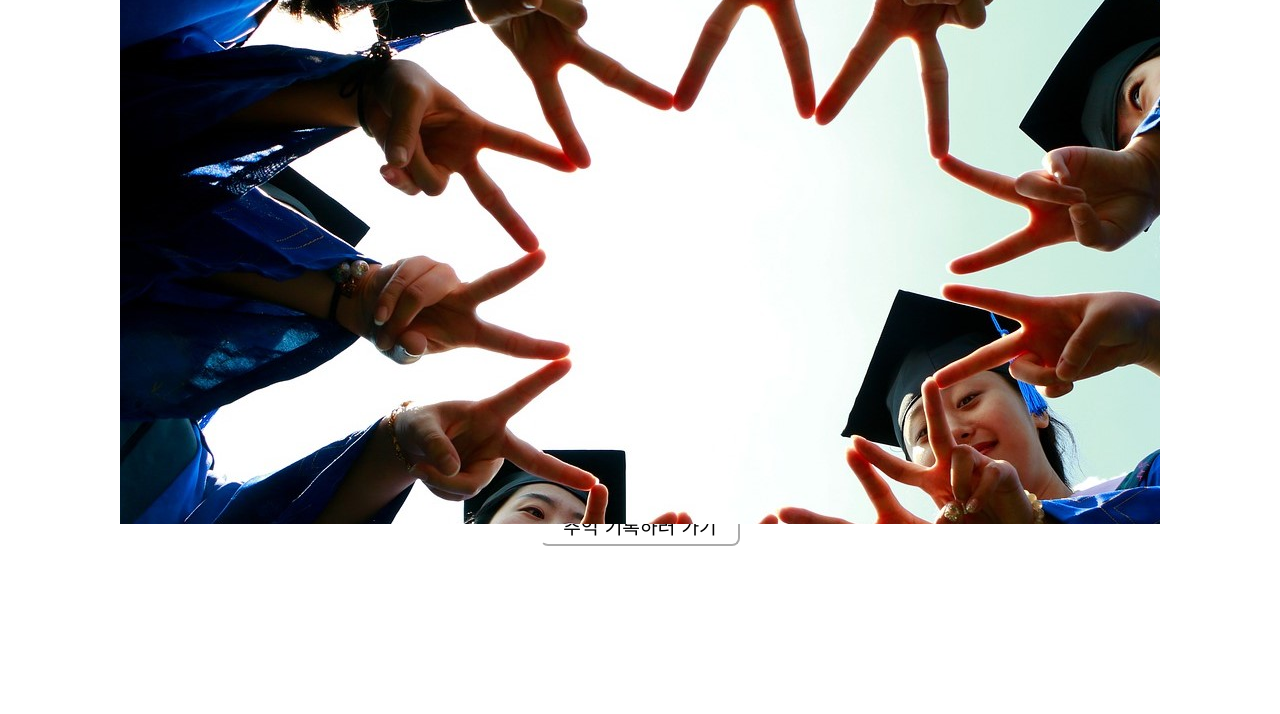
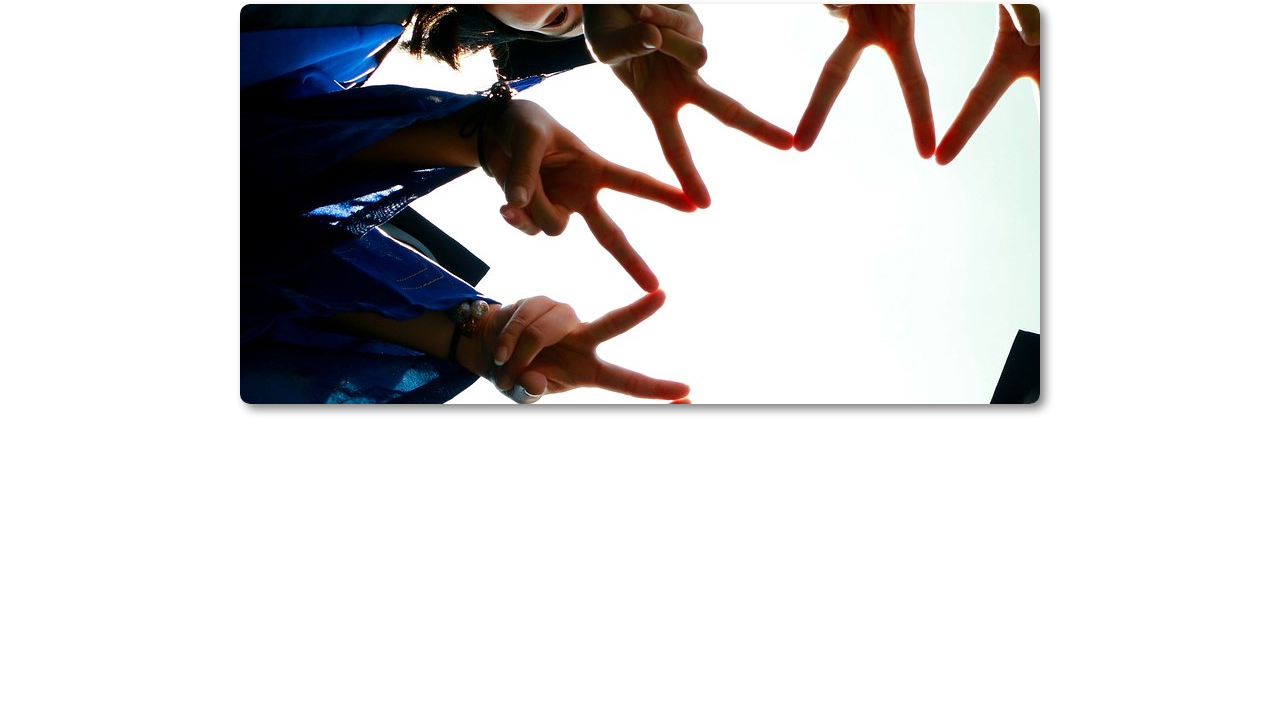
Before and after one commit to c04nh/TimeReminder-SinRostro, a plain HTML site: page html/index.html in a window 1280 px wide. Shown: the part 86-800 px from the top of the page. Drawn offline with nearby package versions, Linux system fonts and the light colour scheme; a web font is replaced by a local one.

Commit message:
Add banner shadow

```diff
--- a/css/banner.css
+++ b/css/banner.css
@@ -1,18 +1,20 @@
 .banner {
   position: relative;
-    width: 130vh;
-    height: 70vh;
-    top: 50px;
-    margin:0 auto;
-    padding:0;
+  width: 100vh;
+  height: 50vh;
+  top: 90px;
+  margin: 0 auto;
+  padding: 0;
   overflow: hidden;
+  box-shadow: 5px 5px 10px grey;
+  border-radius: 10px;
+  border-color: black;
 }
-
 
 .banner ul {
   position: absolute;
   margin: 0px;
-    padding:0;
+  padding: 0;
   list-style: none;
 }
 
@@ -20,5 +22,6 @@
   float: left;
   width: 130vh;
   height: 70vh;
-    margin:0;
-    padding:0;}
+  margin: 0;
+  padding: 0;
+}
```
Lines whose indentation alone changed are shown as unchanged.
